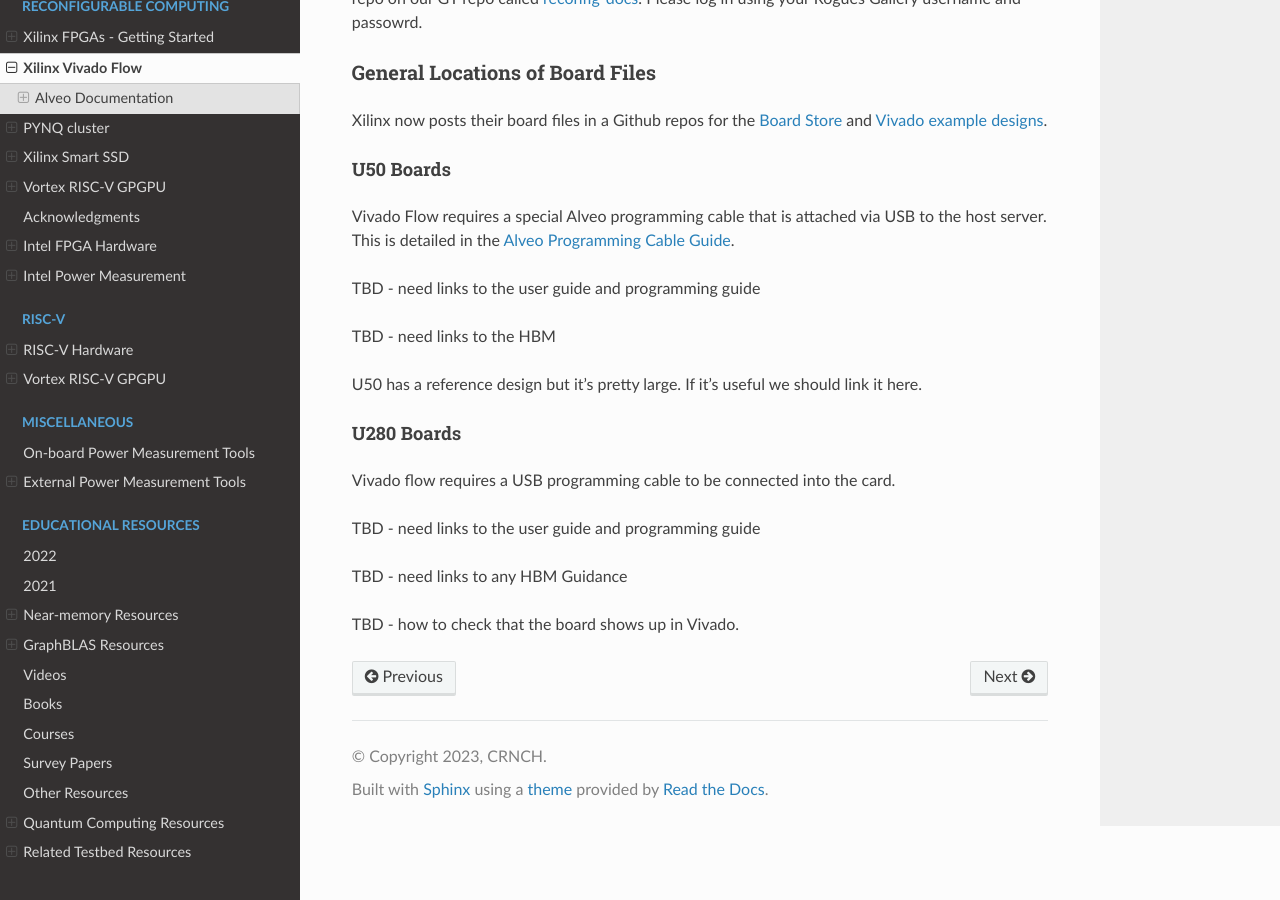
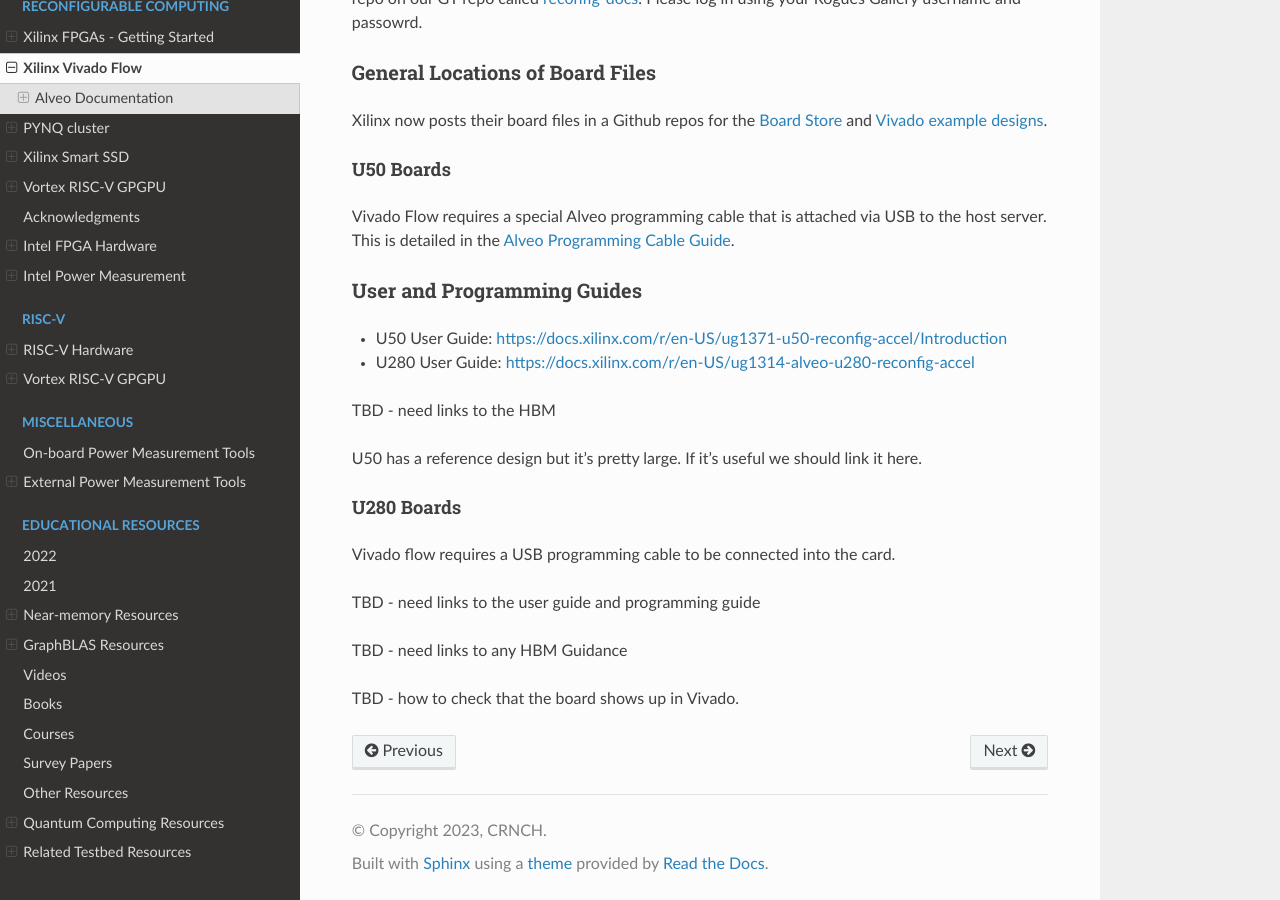
Before and after one commit to gt-crnch-rg/read-the-docs, a Sphinx documentation site: the page built from docs/reconfig/xilinx/xilinx-vivado-flow.rst, in a window 1280 px wide and 900 px high, scrolled down 929 px. Built offline with Sphinx 7.4.7 and the Read the Docs theme 2.0.0, drawn with Linux system fonts in a browser that asks for light colours; pages that are not in the unit, such as notebooks, are missing from menus.

Commit message:
Update xilinx-vivado-flow.rst

```diff
--- a/docs/reconfig/xilinx/xilinx-vivado-flow.rst
+++ b/docs/reconfig/xilinx/xilinx-vivado-flow.rst
@@ -37,7 +37,10 @@
 
 Vivado Flow requires a special Alveo programming cable that is attached via USB to the host server. This is detailed in the `Alveo Programming Cable Guide <https://docs.xilinx.com/r/en-US/ug1377-alveo-programming-cable-user-guide>`__.
 
-TBD - need links to the user guide and programming guide
+User and Programming Guides
+----------------------------
+* U50 User Guide: https://docs.xilinx.com/r/en-US/ug1371-u50-reconfig-accel/Introduction
+* U280 User Guide: https://docs.xilinx.com/r/en-US/ug1314-alveo-u280-reconfig-accel
 
 TBD - need links to the HBM
 
```
